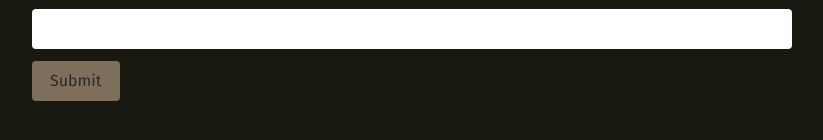
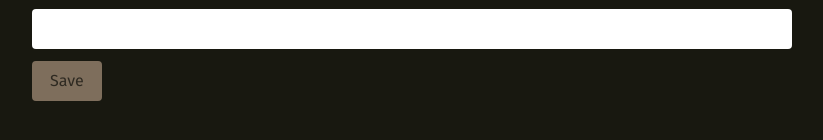
Before and after one commit to go-champs-org/go-champs-web, a React (Create React App) app: page /New in a window 1280 px wide. Shown: the part 264-404 px from the top of the page, without its empty margins (32-855 px from the left). Built offline with nearby package versions, Linux system fonts and the light colour scheme.

Commit message:
Change Submit button to Save

```diff
--- a/src/Organizations/Form.tsx
+++ b/src/Organizations/Form.tsx
@@ -32,7 +32,7 @@ const Form: React.FC<FormRenderProps> = ({
         type="submit"
         disabled={submitting || pristine}
       >
-        Submit
+        Save
       </button>
     </form>
   );
--- a/src/Tournaments/Form.tsx
+++ b/src/Tournaments/Form.tsx
@@ -1,7 +1,6 @@
 import React from 'react';
 import { Field, FormRenderProps } from 'react-final-form';
 import StringInput from '../Shared/UI/Form/StringInput';
-import TeamStatsStructure from '../Shared/UI/Form/TeamStatsStructure';
 
 const Form: React.FC<FormRenderProps> = ({
   handleSubmit,
@@ -25,21 +24,12 @@ const Form: React.FC<FormRenderProps> = ({
         </div>
       </div>
 
-      <div className="field">
-        <label className="label">Team stats</label>
-        <div className="control">
-          <Field name="teamStatsStructure" component={TeamStatsStructure} />
-        </div>
-      </div>
-
-      <div className="field">{JSON.stringify(values)}</div>
-
       <button
         className="button is-primary"
         type="submit"
         disabled={submitting || pristine}
       >
-        Submit
+        Save
       </button>
     </form>
   );
--- a/src/Tournaments/Games/Form.tsx
+++ b/src/Tournaments/Games/Form.tsx
@@ -86,7 +86,7 @@ const Form: React.FC<FromProps> = ({
         type="submit"
         disabled={submitting || pristine}
       >
-        Submit
+        Save
       </button>
     </form>
   );
--- a/src/Tournaments/Groups/Form.tsx
+++ b/src/Tournaments/Groups/Form.tsx
@@ -27,7 +27,7 @@ const Form: React.FC<FromProps> = ({ handleSubmit, submitting, pristine }) => {
         type="submit"
         disabled={submitting || pristine}
       >
-        Submit
+        Save
       </button>
     </form>
   );
--- a/src/Tournaments/Teams/Form.tsx
+++ b/src/Tournaments/Teams/Form.tsx
@@ -27,7 +27,7 @@ const Form: React.FC<FromProps> = ({ handleSubmit, submitting, pristine }) => {
         type="submit"
         disabled={submitting || pristine}
       >
-        Submit
+        Save
       </button>
     </form>
   );
```
